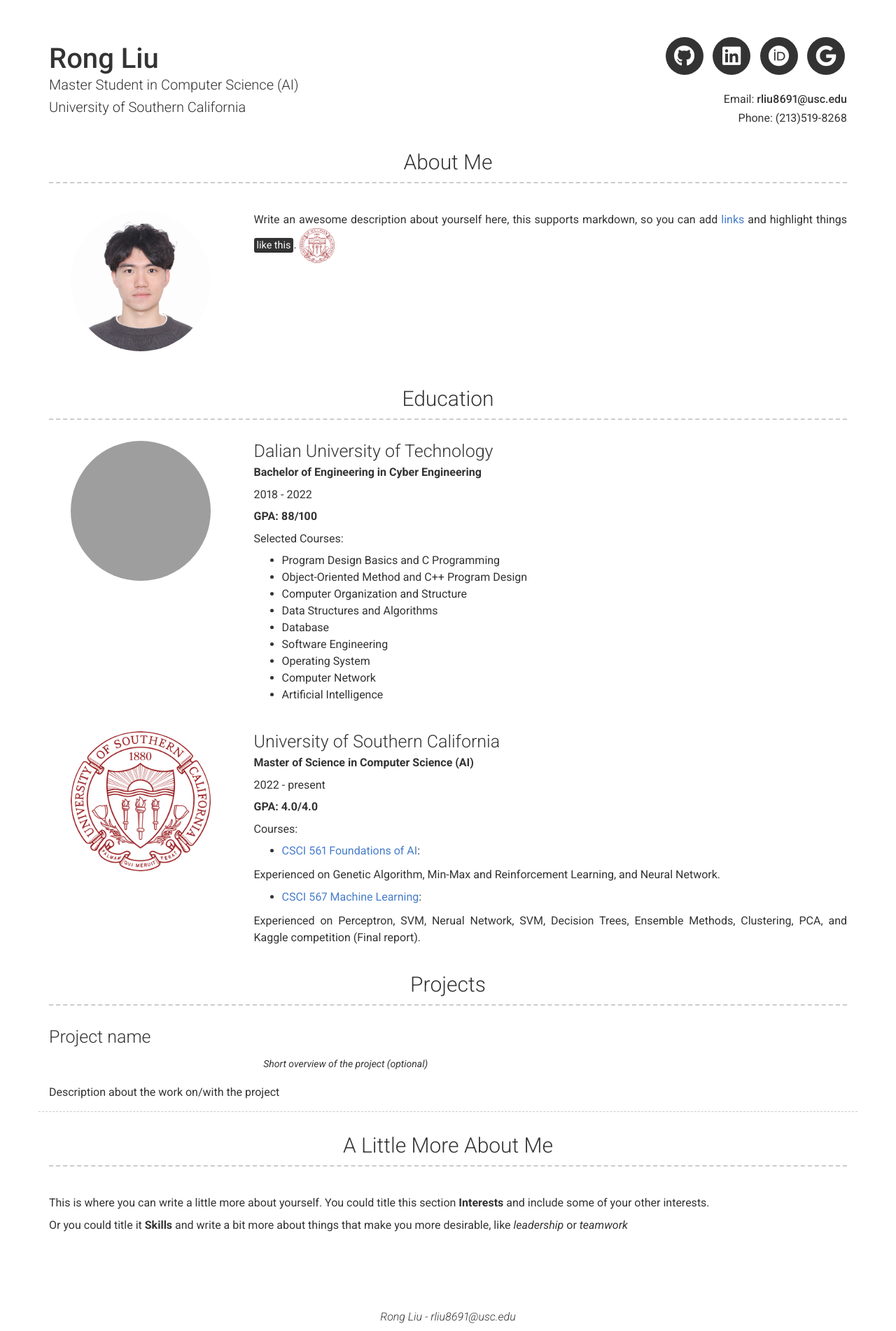
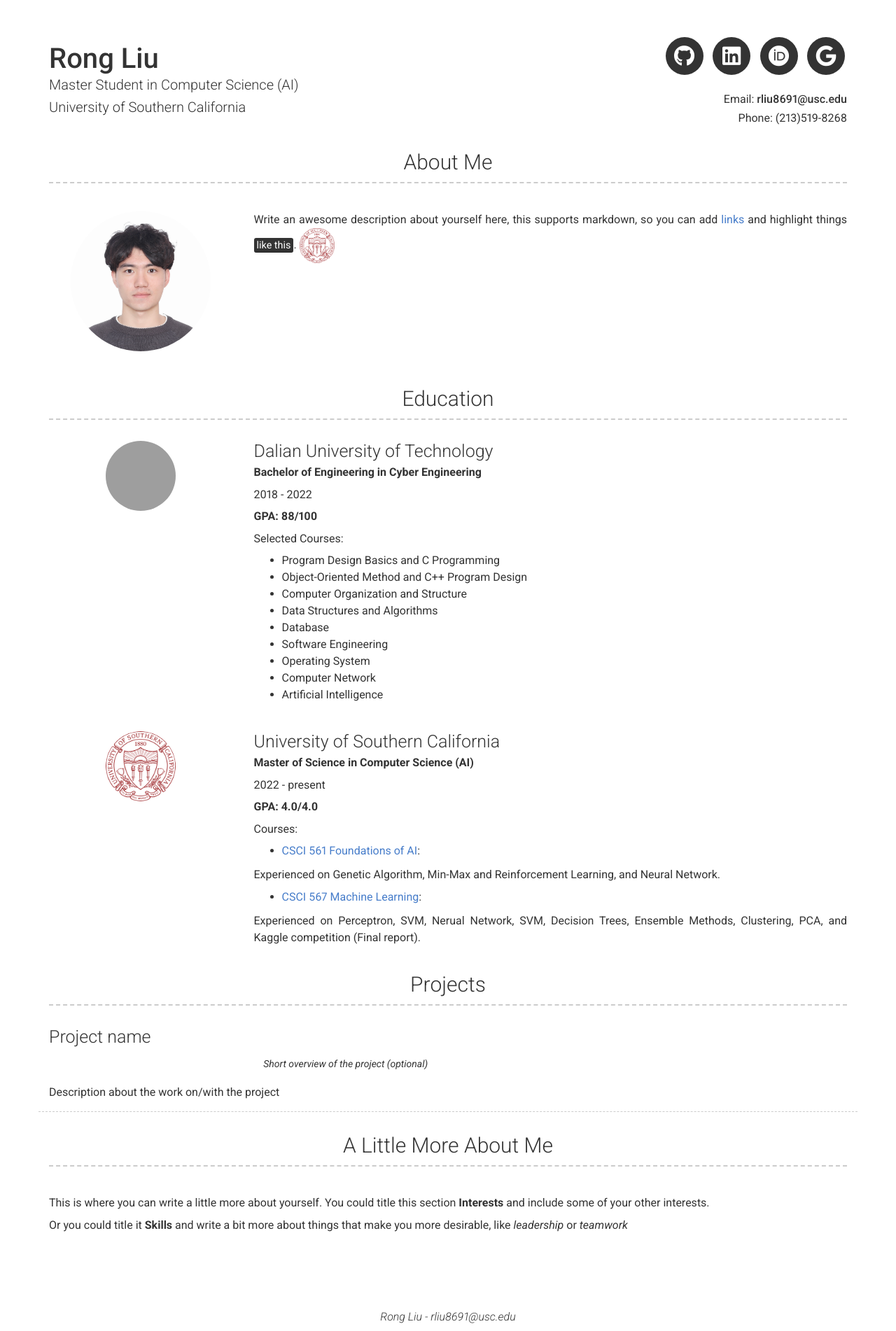
Before and after one commit to RongLiu-Leo/rongliu-leo.github.io, a Jekyll site: the page built from index.md, in a window 1280 px wide. Shown: the whole page at 70% size. Built offline with Jekyll 4.4.1, drawn with Linux system fonts in a browser that asks for light colours; nearby versions of some CDN libraries; grey boxes are pictures that could not be loaded.

Commit message:
Update section-list.html

```diff
--- a/_includes/section-list.html
+++ b/_includes/section-list.html
@@ -4,12 +4,12 @@
       {%- if item.seal -%}
       <div class="col-xs-12 col-sm-4 col-md-3 no-print">
         <!-- <span class="profile-img" style="background-image: url({{ item.about_profile_image | relative_url }})"></span> -->
-        <img src="{{item.seal}}" style="  width: 200px;
-        height: 200px;
+        <img src="{{item.seal}}" style="  width: 100px;
+        height: 100px;
         margin: 0 auto;
         margin-bottom: 20px;
         display: block;
-        border-radius: 100px;
+        border-radius: 50px;
         background-size: cover;
         background-position: center;
         background-repeat: repeat, no-repeat;"/>
```
